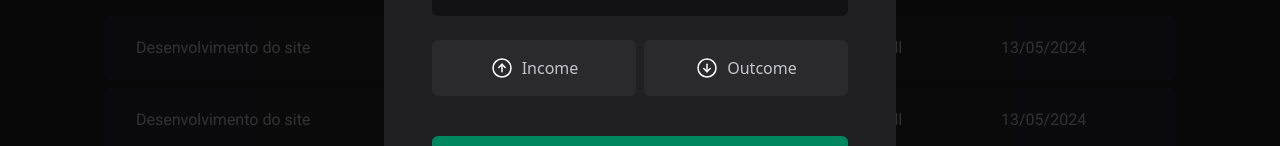
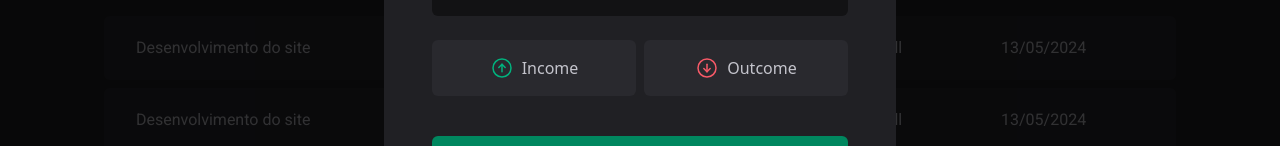
Before and after one commit to Mariano1994/Dt-Money, a React (Vite) app: page / in a window 1280 px wide. Both pictures are taken after a click on the button "New transaction". Shown: the part 424-570 px from the top of the page. Built offline with nearby package versions, Linux system fonts and the light colour scheme.

Commit message:
Fixed stylling erros

```diff
--- a/src/components/NewTransactionType.tsx
+++ b/src/components/NewTransactionType.tsx
@@ -10,7 +10,7 @@ const NewTransactionType = () => {
           className="group flex items-center justify-center p-4 bg-gray-700 gap-2 rounded-md data-[state=checked]:bg-green-300 data-[state=unchecked]:hover:bg-gray-600 "
         >
           <ArrowCircleUp
-            className="text-green-300 group-data-[state]:text-white group-data-[state=unchecked]:text-green-300"
+            className="text-green-300 group-data-[state=checked]:text-white group-data-[state=unchecked]:text-green-300"
             size={24}
           />
           <span className="text-gray-300 group-data-[state=checked]:text-white group-data-[state=unchecked]:text-gray-300">
@@ -23,7 +23,7 @@ const NewTransactionType = () => {
           className="group flex items-center justify-center p-4 bg-gray-700 gap-2 rounded-md data-[state=checked]:bg-red-300 data-[state=unchecked]:hover:bg-gray-600"
         >
           <ArrowCircleDown
-            className="text-red-300 group-data-[state]:text-white group-data-[state=unchecked]:text-red-300"
+            className="text-red-300 group-data-[state=checked]:text-white group-data-[state=unchecked]:text-red-300"
             size={24}
           />
           <span className="text-gray-300 group-data-[state=checked]:text-white group-data-[state=unchecked]:text-gray-300">
```
